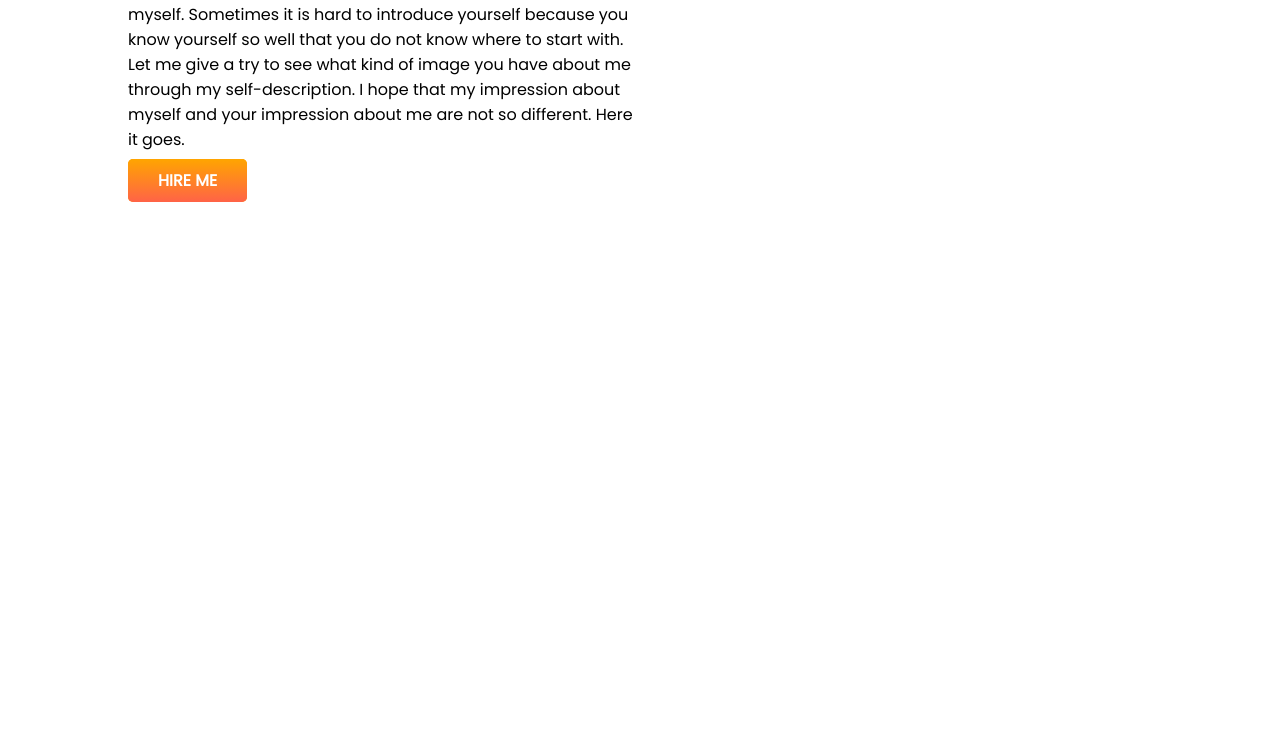
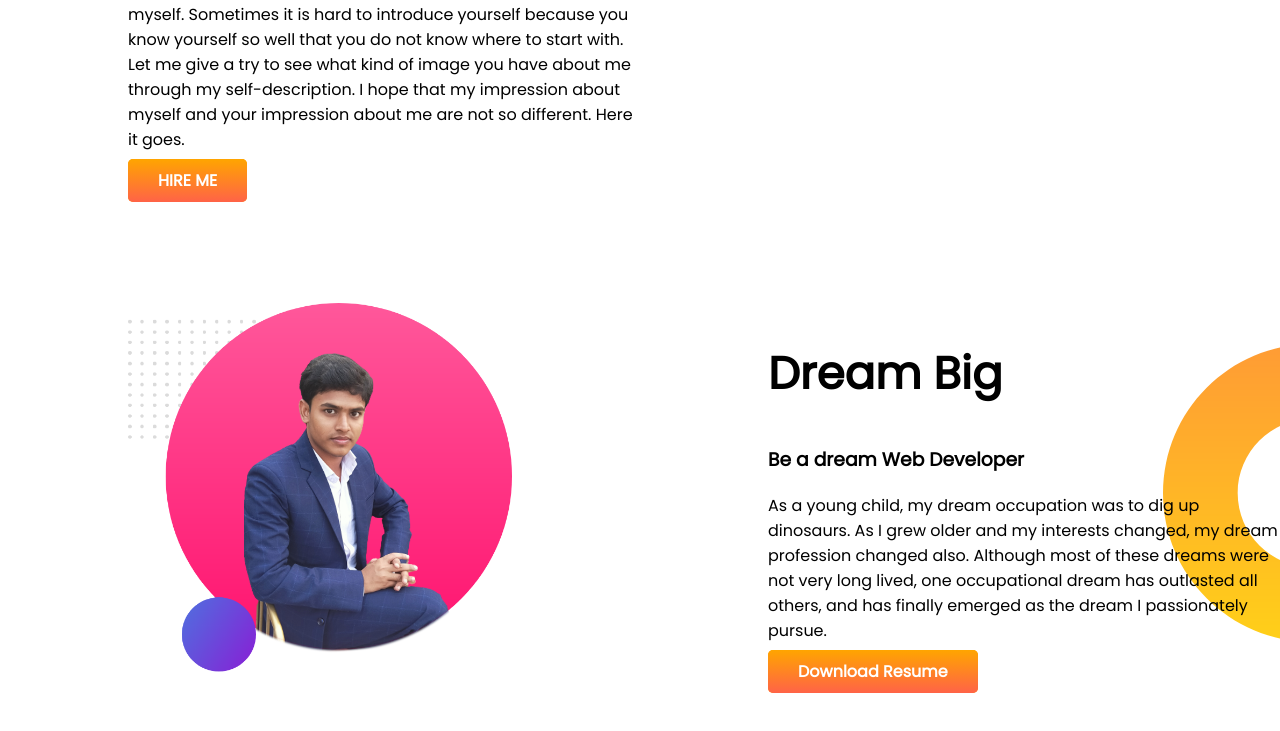
Before and after one commit to gitmkraz/developer-portfolio, a plain HTML site: page index.html in a window 1280 px wide. Shown: the part 387-1118 px from the top of the page. Before the commit the page ends 800 px from the top, so only its background shows below. Drawn offline with Linux system fonts and the light colour scheme.

Commit message:
dream adde

```diff
--- a/index.html
+++ b/index.html
@@ -37,6 +37,29 @@
 
     </section>
 
+    <section class="dream-big">
+
+        <div class="half-width">
+
+            <img src="images/raz-bg2.png" alt="">
+        </div>
+
+        <div class="half-width">
+
+            <h1>Dream Big</h1>
+            <h3>Be a dream Web Developer</h3>
+            <p>
+                As a young child, my dream occupation was to dig up dinosaurs. As I grew older and my interests changed,
+                my dream profession changed also. Although most of these dreams were not very long lived, one
+                occupational dream has outlasted all others, and has finally emerged as the dream I passionately pursue.
+            </p>
+
+            <a class="link-button" target="_blank" href="https://web.facebook.com/mostofa.1421/">Download Resume</a>
+        </div>
+
+
+    </section>
+
 
 </body>
 
--- a/style.css
+++ b/style.css
@@ -13,6 +13,7 @@ h1{
 
 section {
 display: flex;
+margin-bottom: 110px;
 }
 
 .half-width{
@@ -38,3 +39,9 @@ display: flex;
     background-repeat: no-repeat;
 
 }
+
+.dream-big{
+    background-image: url(images/dream-bg.png);
+    background-repeat: no-repeat;
+    background-position:right ;
+}
```
